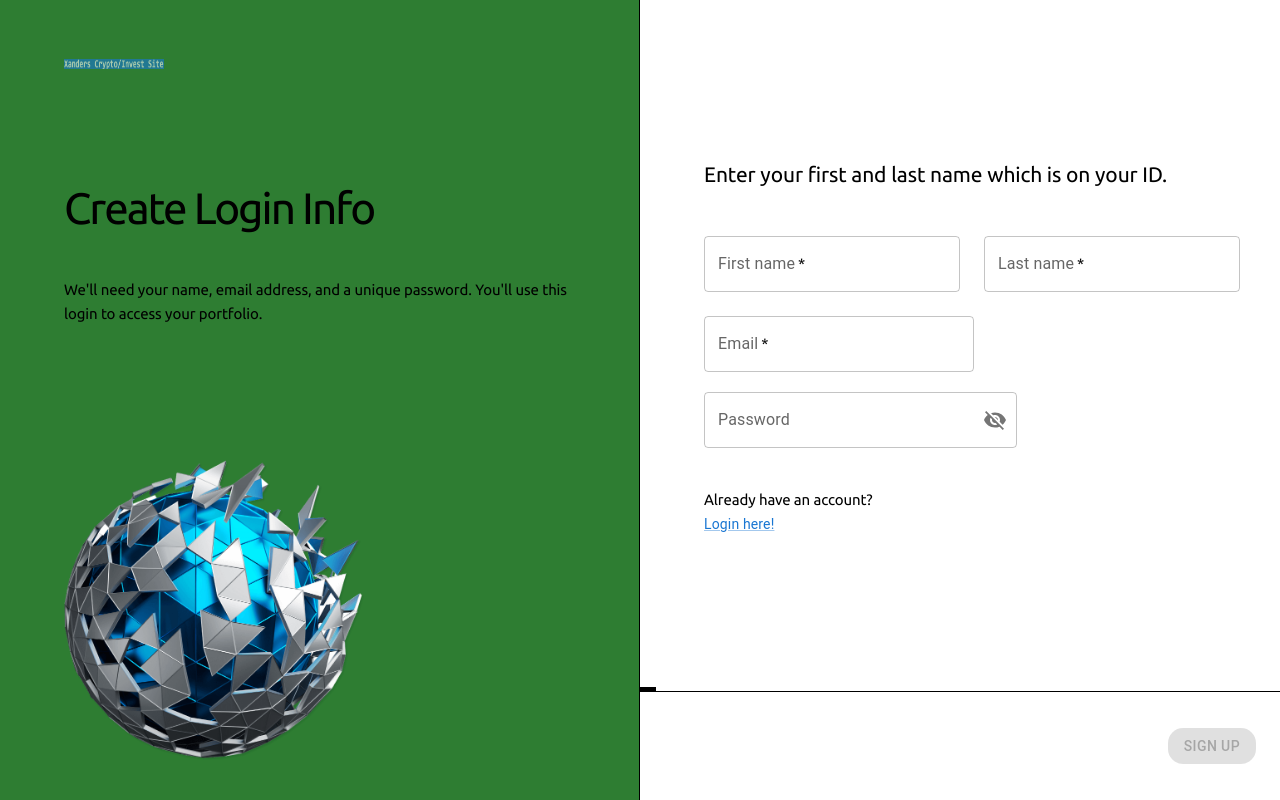
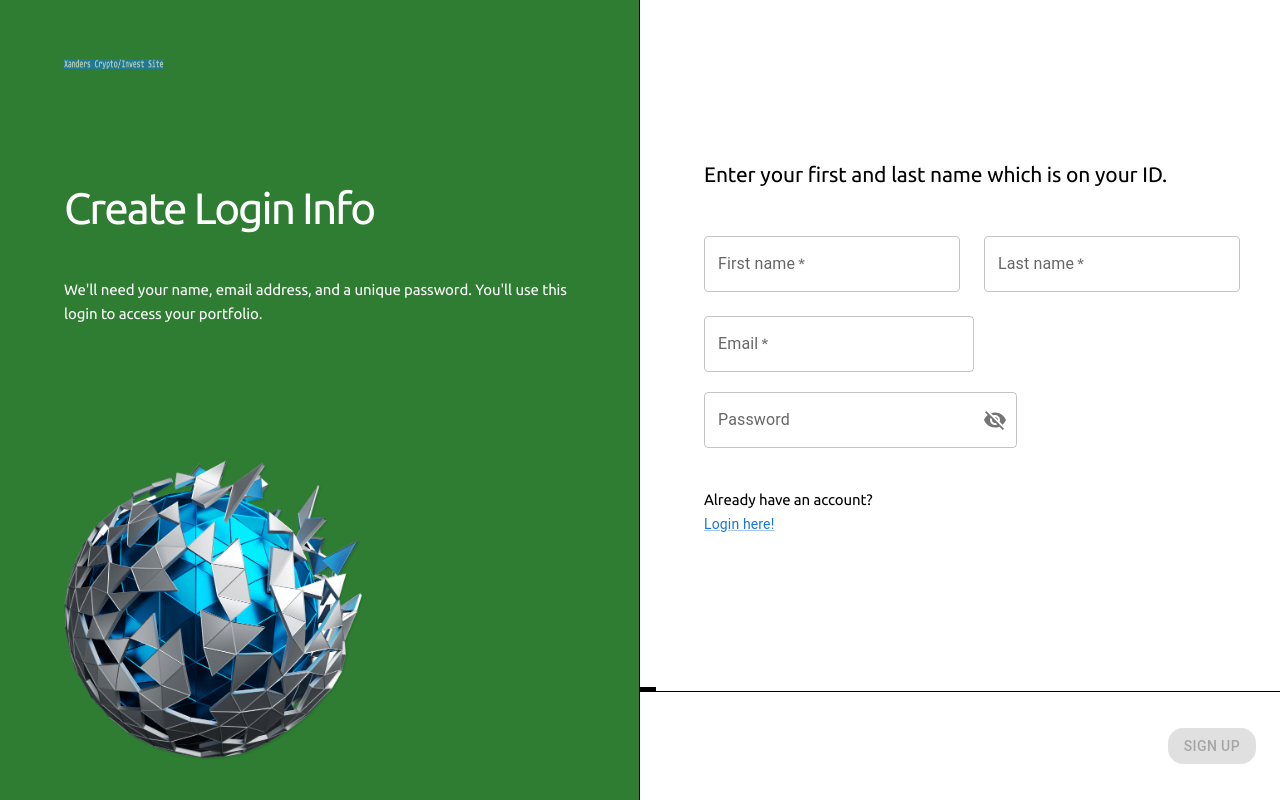
Before and after one commit to AJMikalauskas/frontend-crypto-app, a React (Create React App) app: page /loggedOutHomePage in a window 1280 px wide. Both pictures are taken after a click on the button "Get Started". Built offline with nearby package versions, Linux system fonts and the light colour scheme.

Commit message:
Fixed some minor CSS to make the pages look better and be more dynamic and variable to change in screen size specifically.

```diff
--- a/src/components/LoggedOut/LoggedOutHome.js
+++ b/src/components/LoggedOut/LoggedOutHome.js
@@ -162,22 +162,25 @@ const LoggedOutHome = (props) => {
                 [mainJumboTheme.breakpoints.up("sm")]: {
                   paddingTop: "48px",
                   paddingBottom: "48px",
-                  paddingLeft: "25%",
-                  maxWidth: "720px",
+                //  paddingLeft: "25%",
+                 // maxWidth: "720px",
                 },
                 [mainJumboTheme.breakpoints.up("md")]: {
                   paddingTop: "64px",
                   paddingBottom: "64px",
-                  paddingLeft: "30%",
-                  maxWidth: "1236px",
+                 // paddingLeft: "30%",
+                  //maxWidth: "1236px",
                 },
               }}
             >
               <Box
+                // sx={{
+                //   maxWidth: "100%",
+                //   position: "relative",
+                //   [mainJumboTheme.breakpoints.up("sm")]: { maxWidth: "50%" },
+                // }}
                 sx={{
-                  maxWidth: "100%",
-                  position: "relative",
-                  [mainJumboTheme.breakpoints.up("sm")]: { maxWidth: "50%" },
+                  alignContent: "center"
                 }}
               >
                 <Typography variant="h2" gutterBottom>
@@ -310,17 +313,17 @@ const LoggedOutHome = (props) => {
             width: "100%",
             margin: "0px auto",
             marginTop: "100px",
-            paddingLeft: "16px",
-            paddingRight: "16px",
+            //paddingLeft: "16px",
+           // paddingRight: "16px",
             [mainJumboTheme.breakpoints.up("sm")]: {
               paddingTop: "48px",
               paddingBottom: "48px",
-              maxWidth: "720px",
+            //  maxWidth: "720px",
             },
-            [mainJumboTheme.breakpoints.up("md")]: {
-              paddingTop: "64px",
-              paddingBottom: "64px",
-              maxWidth: "1002px",
+            [mainJumboTheme.breakpoints.up("lg")]: {
+             // paddingTop: "64px",
+              // paddingBottom: "64px",
+             // maxWidth: "1400px",
             },
           }}
         >
@@ -568,20 +571,22 @@ const LoggedOutHome = (props) => {
         sx={{
           boxShadow: 3,
           background: "#c5e3ec",
-          width: "100%",
+          width: "97%",
           margin: "0px auto",
           marginTop: "50px",
           paddingLeft: "16px",
           paddingRight: "16px",
+          marginRight: "20px",
+
           [mainJumboTheme.breakpoints.up("sm")]: {
             paddingTop: "48px",
             paddingBottom: "48px",
-            maxWidth: "720px",
+           // maxWidth: "720px",
           },
-          [mainJumboTheme.breakpoints.up("md")]: {
+          [mainJumboTheme.breakpoints.up("lg")]: {
             paddingTop: "64px",
             paddingBottom: "64px",
-            maxWidth: "1002px",
+           // maxWidth: "1px",
           },
         }}
       >
@@ -905,12 +910,12 @@ const LoggedOutHome = (props) => {
           [mainJumboTheme.breakpoints.up("sm")]: {
             paddingTop: "48px",
             paddingBottom: "48px",
-            maxWidth: "720px",
+            //maxWidth: "720px",
           },
           [mainJumboTheme.breakpoints.up("md")]: {
             paddingTop: "64px",
             paddingBottom: "64px",
-            maxWidth: "1002px",
+           // maxWidth: "1002px",
           },
         }}
       >
@@ -1026,7 +1031,7 @@ const LoggedOutHome = (props) => {
                 fontSize: "0.9375rem",
                 lineHeight: 1.75,
                 minWidth: "64px",
-                padding: "10px 22px",
+               // padding: "10px 22px",
                 transition:
                   "background-color 250ms cubic-bezier(0.4, 0, 0.2, 1) 0ms, box-shadow 250ms cubic-bezier(0.4, 0, 0.2, 1) 0ms, border-color 250ms cubic-bezier(0.4, 0, 0.2, 1) 0ms, color 250ms cubic-bezier(0.4, 0, 0.2, 1) 0ms",
                 color: "#2e7d32",
@@ -1060,7 +1065,7 @@ const LoggedOutHome = (props) => {
           margin: "0px auto",
           padding: "32px 16px",
           [mainJumboTheme.breakpoints.up("sm")]: { maxWidth: "720px" },
-          [mainJumboTheme.breakpoints.up("md")]: { maxWidth: "1002px" },
+         [mainJumboTheme.breakpoints.up("md")]: { maxWidth: "1002px" },
         }}
       >
         <Grid
--- a/src/components/Login/Login.js
+++ b/src/components/Login/Login.js
@@ -139,7 +139,7 @@ const {setAuth} = useAuth();
                 <h2 className={styles.div3h2}>Login Here</h2>
               </div>
               <div className={styles.div4}>
-                <span>
+                <span className={styles.span1}>
                   We'll need your email address and password.
                 </span>
               </div>
--- a/src/components/Login/Login.module.css
+++ b/src/components/Login/Login.module.css
@@ -43,7 +43,7 @@
 
 .div3h2 {
     margin: 0px;
-    color: rgb(0,0,0);
+    color: rgb(255,255,255);
     font-family: 'Ubuntu', sans-serif;
     font-size: 44px;
     font-style: normal;
@@ -60,7 +60,7 @@
 
 .div4 span {
     margin: 0px;
-    color: rgb(0,0,0);;
+    /* color: rgb(0,0,0);; */
     font-family: 'Ubuntu', sans-serif;
     font-size: 15px;
     font-style: normal;
@@ -68,6 +68,10 @@
     letter-spacing: -0.1px;
     line-height: 24px;
     text-decoration: unset;
+}
+
+.span1 {
+    color: rgb(255,255,255);
 }
 
 .main {
--- a/src/components/Registration/SignUp.js
+++ b/src/components/Registration/SignUp.js
@@ -189,7 +189,7 @@ const {setAuth} = useContext(AuthContext);
                 <h2 className={styles.div3h2}>Create Login Info</h2>
               </div>
               <div className={styles.div4}>
-                <span>
+                <span className={styles.span1}>
                   We'll need your name, email address, and a unique password.
                   You'll use this login to access your portfolio.
                 </span>
@@ -212,7 +212,7 @@ const {setAuth} = useContext(AuthContext);
             <div className={styles.div3}>
               <div className={styles.div4}>
                 <div className={styles.maindiv3}>
-                  <span>
+                  <span className={styles.div4span2}>
                     Enter your first and last name which is on your ID.
                   </span>
                 </div>
--- a/src/components/Registration/SignUp.module.css
+++ b/src/components/Registration/SignUp.module.css
@@ -43,7 +43,7 @@
 
 .div3h2 {
     margin: 0px;
-    color: rgb(0,0,0);
+    color: rgb(255, 255, 255);
     font-family: 'Ubuntu', sans-serif;
     font-size: 44px;
     font-style: normal;
@@ -60,7 +60,7 @@
 
 .div4 span {
     margin: 0px;
-    color: rgb(0,0,0);;
+    /* color: rgb(0,0,0);; */
     font-family: 'Ubuntu', sans-serif;
     font-size: 15px;
     font-style: normal;
@@ -68,6 +68,9 @@
     letter-spacing: -0.1px;
     line-height: 24px;
     text-decoration: unset;
+}
+.span1 {
+    color: rgb(255,255,255);
 }
 
 .main {
```
